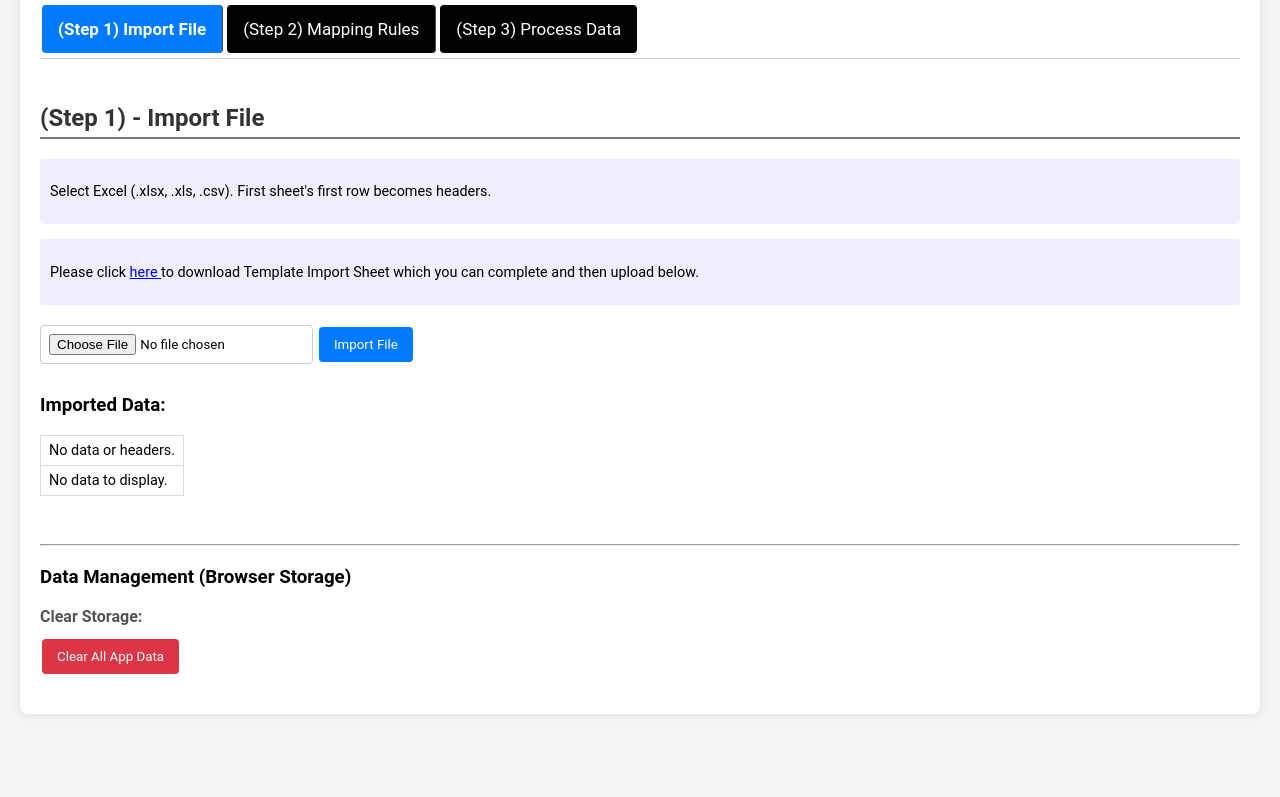
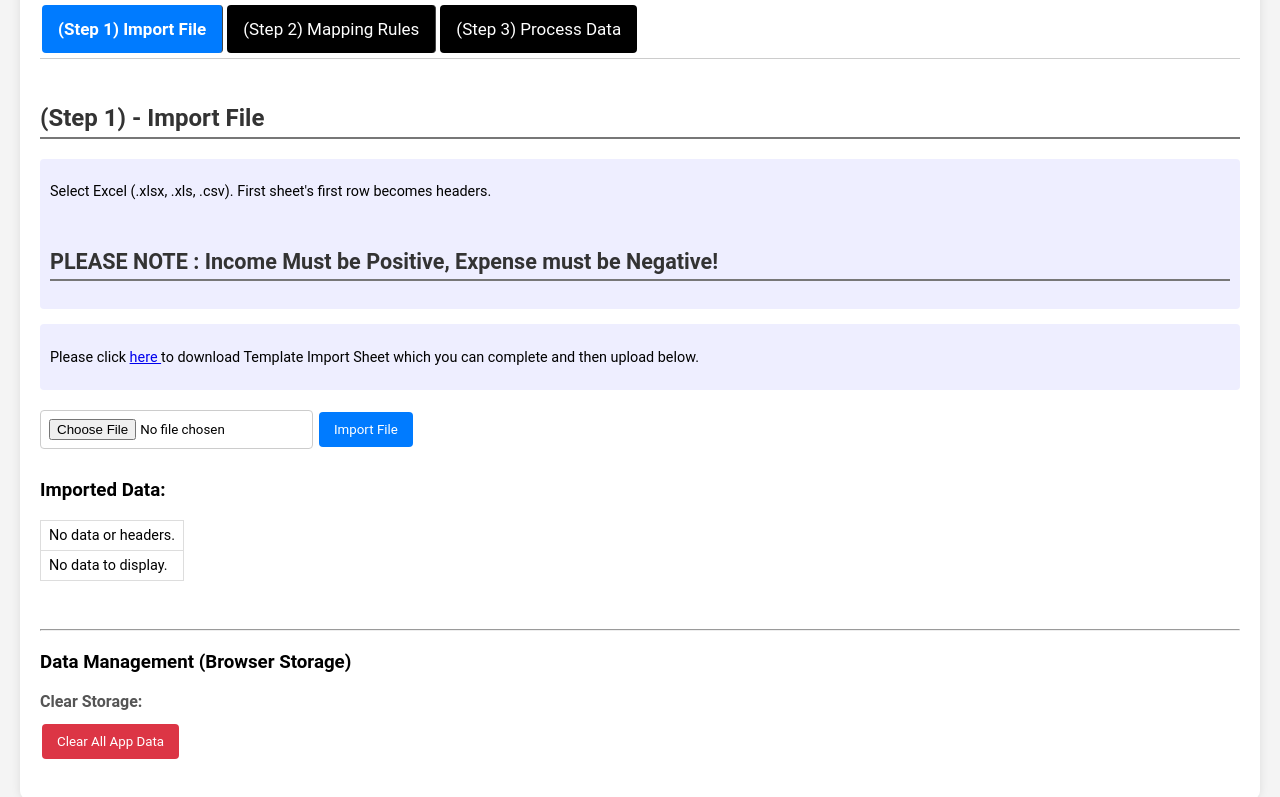
Before and after one commit to eugenekoen/pastel-import, a plain HTML site: page index.html in a window 1280 px wide. Shown: the part 121-918 px from the top of the page. Before the commit the page ends 855 px from the top, so only its background shows below. Drawn offline with Linux system fonts and the light colour scheme.

Commit message:
Update index.html

```diff
--- a/index.html
+++ b/index.html
@@ -393,6 +393,8 @@
             <h2>(Step 1) - Import File</h2>
             <div class="instructions">
                 <p>Select Excel (.xlsx, .xls, .csv). First sheet's first row becomes headers.</p>
+                <br>
+                <h2>PLEASE NOTE : Income Must be Positive, Expense must be Negative!</h2>
             </div>
             <div class="instructions">
                 <p>Please click <a
```
